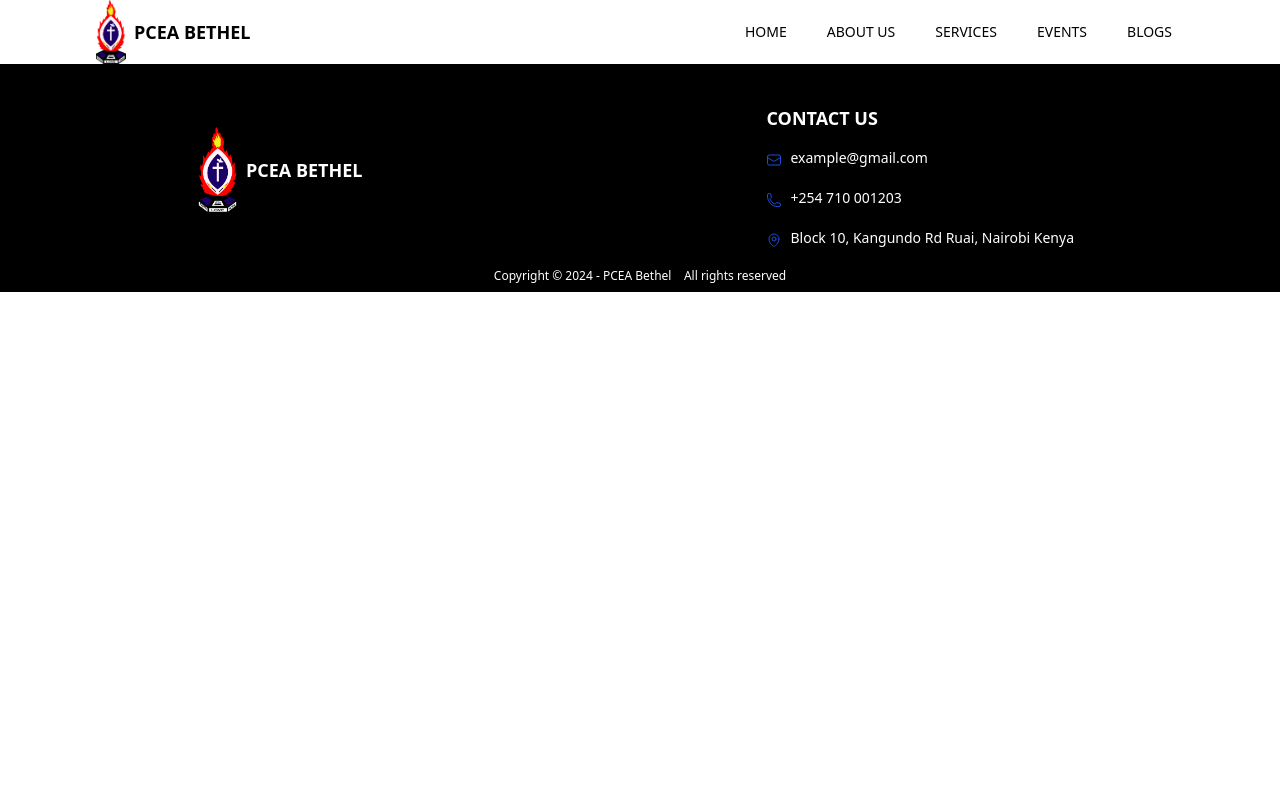
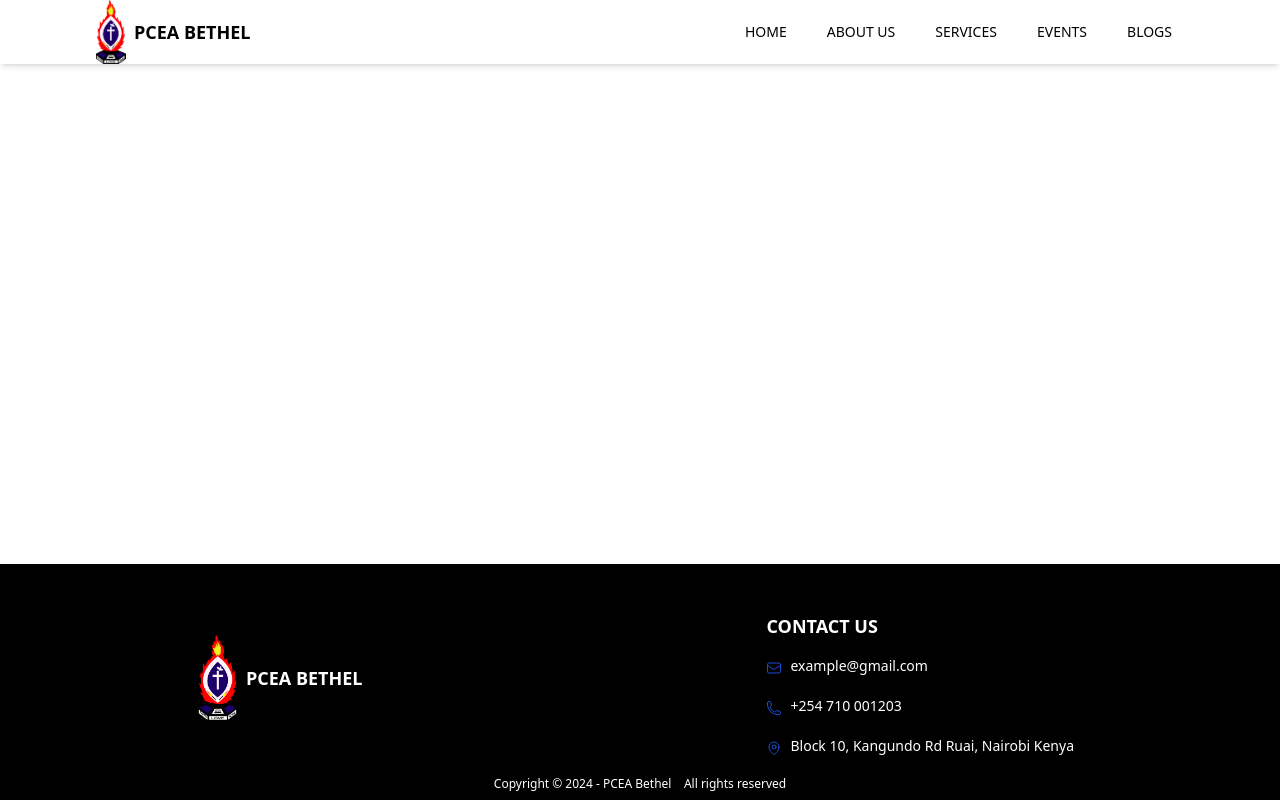
Before and after one commit to wahinyak/bethelweb, a React (Vite) app in the folder client/: page / in a window 1280 px wide. Built offline with nearby package versions, Linux system fonts and the light colour scheme.

Commit message:
Applied Flexbox layout to ensure footer remains at the bottom of the viewport even when content is minimal.

```diff
--- a/client/src/App.css
+++ b/client/src/App.css
@@ -1,3 +1,9 @@
 @tailwind base;
 @tailwind components;
 @tailwind utilities;
+
+.appContainer {
+  display: flex;
+  flex-direction: column;
+  min-height: 100vh;
+}
--- a/client/src/App.jsx
+++ b/client/src/App.jsx
@@ -6,10 +6,11 @@ import About from './components/about';
 import Events from './components/events';
 import NotFound from './components/notfound';
 import Services from './components/services';
+import './App.css';
 
 const App = () => {
   return (
-    <div>
+    <div className="appContainer">
 
       <Header />
       <Routes>
--- a/client/src/components/about.jsx
+++ b/client/src/components/about.jsx
@@ -20,7 +20,7 @@ const About = () => {
       ];
 
   return (
-    <div className="bg-gray-700 p-8 ">
+    <div className="bg-gray-700 p-8 flex-1">
       <section
   className="mb-12 bg-cover bg-center text-white"
   style={{
--- a/client/src/components/events.jsx
+++ b/client/src/components/events.jsx
@@ -3,7 +3,7 @@ import eventsHeader from '../assets/Events_header.jpg';
 
 const Events = () => {
   return (
-    <>
+    <div className="flex-1">
       <section className="text-white h-80 mb-10" style={{backgroundImage: `url(${eventsHeader})`, backgroundSize: "cover"}}>
         <div className="flex items-center justify-center h-full">
           <h1 className="text-4xl font-bold" style={{textDecoration: "underline overline", textDecorationThickness: 4}}>OUR EVENTS</h1>
@@ -18,7 +18,7 @@ const Events = () => {
         ></iframe>
       </section>
 
-    </>
+    </div>
   );
 }
 
--- a/client/src/components/home.jsx
+++ b/client/src/components/home.jsx
@@ -1,7 +1,11 @@
 import React from 'react';
 
 const Home = () => {
-  return <h1>Home Page</h1>;
+  return (
+    <div className="flex-1">
+      <h1>Home Page</h1>;
+    </div>
+  );
 };
 
 export default Home;
--- a/client/src/components/services.jsx
+++ b/client/src/components/services.jsx
@@ -36,7 +36,7 @@ const servicesData = [
 
 const Services = () => {
   return (
-    <div className="bg-gray-100 text-gray-900 min-h-screen justify-center mx-auto px-12 ">
+    <div className="bg-gray-100 text-gray-900 min-h-screen justify-center mx-auto px-12 flex-1">
       {/* Services Section */}
       <section className="relative bg-cover bg-full text-white h-80" style={{ backgroundImage: "url('https://images.pexels.com/photos/976866/pexels-photo-976866.jpeg?auto=compress&cs=tinysrgb&w=600')" }}>
         <div className="absolute inset-0 bg-black bg-opacity-50 flex flex-col items-center justify-center">
--- a/client/src/index.css
+++ b/client/src/index.css
@@ -3,3 +3,10 @@
 @tailwind utilities;
 
 /* Tailwind configuration occurs here, don't delete the first three lines, but you can add plain css if need be. */
+
+/* Global Styles */
+
+html, body {
+  height: 100%;
+  margin:0;
+}
```
